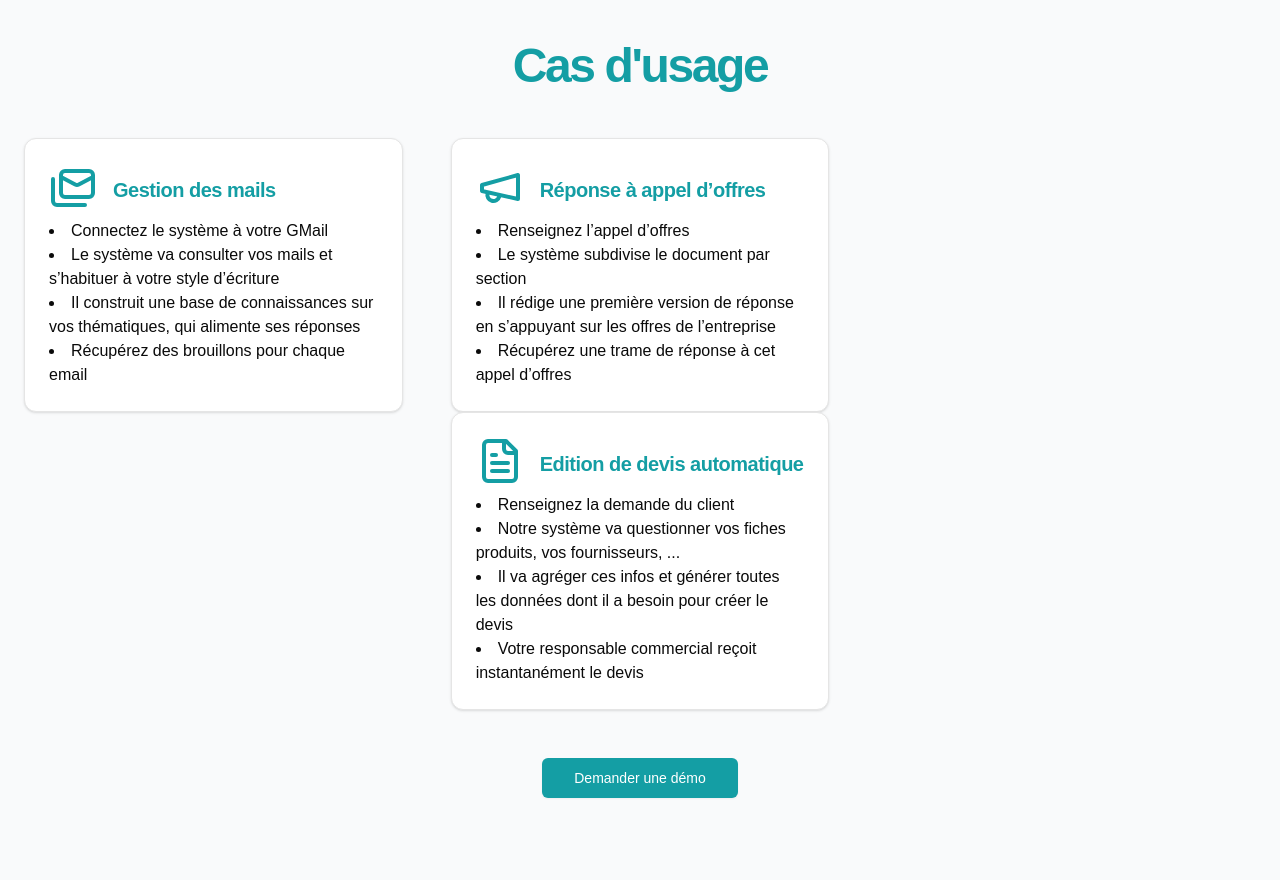
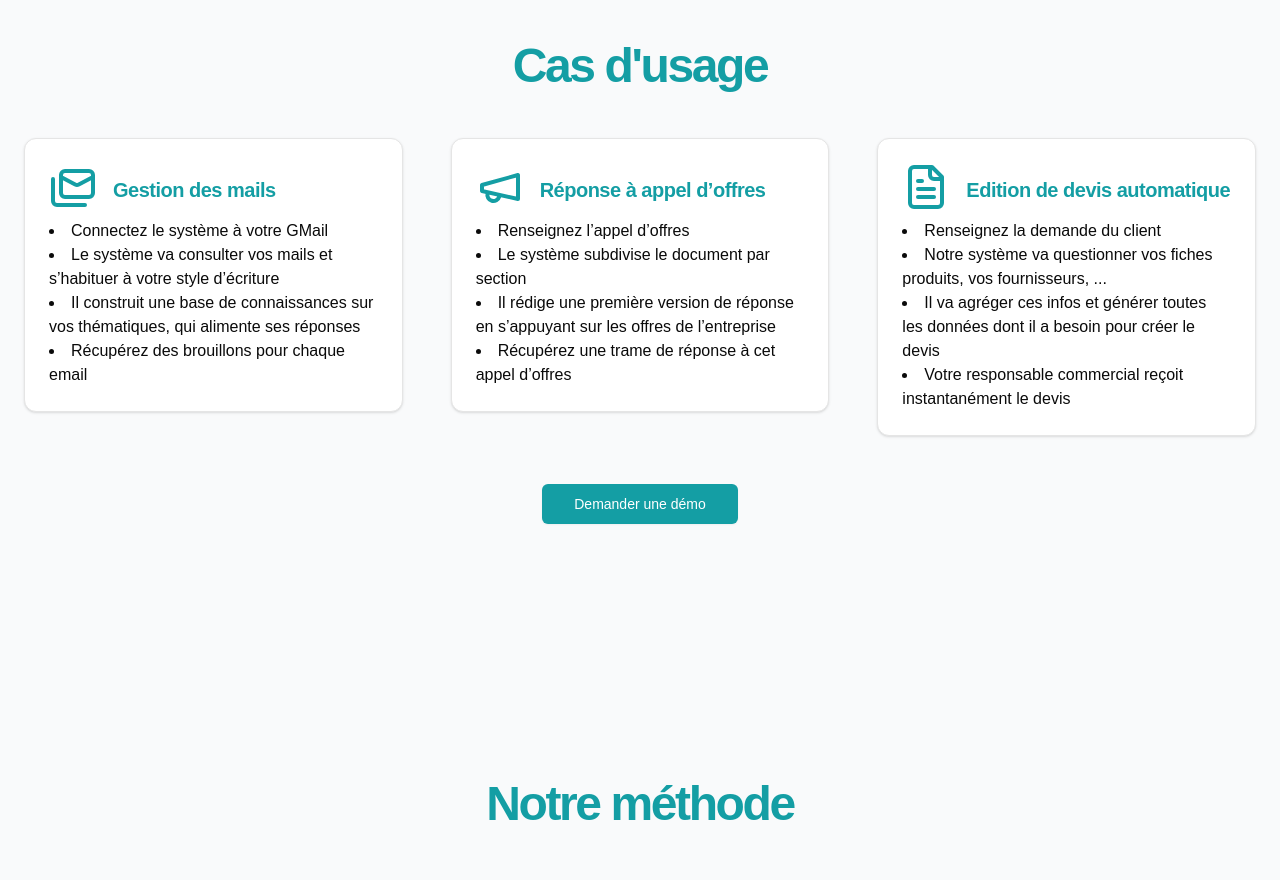
Before and after one commit to MaximeDde/autoscript-lp, a Next.js app: page / in a window 1280 px wide. Shown: the part 1940-2820 px from the top of the page. Built offline with nearby package versions, Linux system fonts and the light colour scheme.

Commit message:
Rectif du visuel

```diff
--- a/components/landing-page.tsx
+++ b/components/landing-page.tsx
@@ -283,6 +283,14 @@ export function LandingPage() {
                     </ul>
                   </CardContent>
                 </Card>
+              </motion.div>
+              <motion.div
+              initial="hidden"
+              whileInView="visible"
+              viewport={{ once: true }}
+              variants={fadeInUp}
+              custom={3}
+              >
                 <Card>
                   <CardHeader className="flex flex-row items-center space-x-4 pb-2">
                     <FileText className="w-12 h-12" style={{ color: '#149ea4' }} />
```
